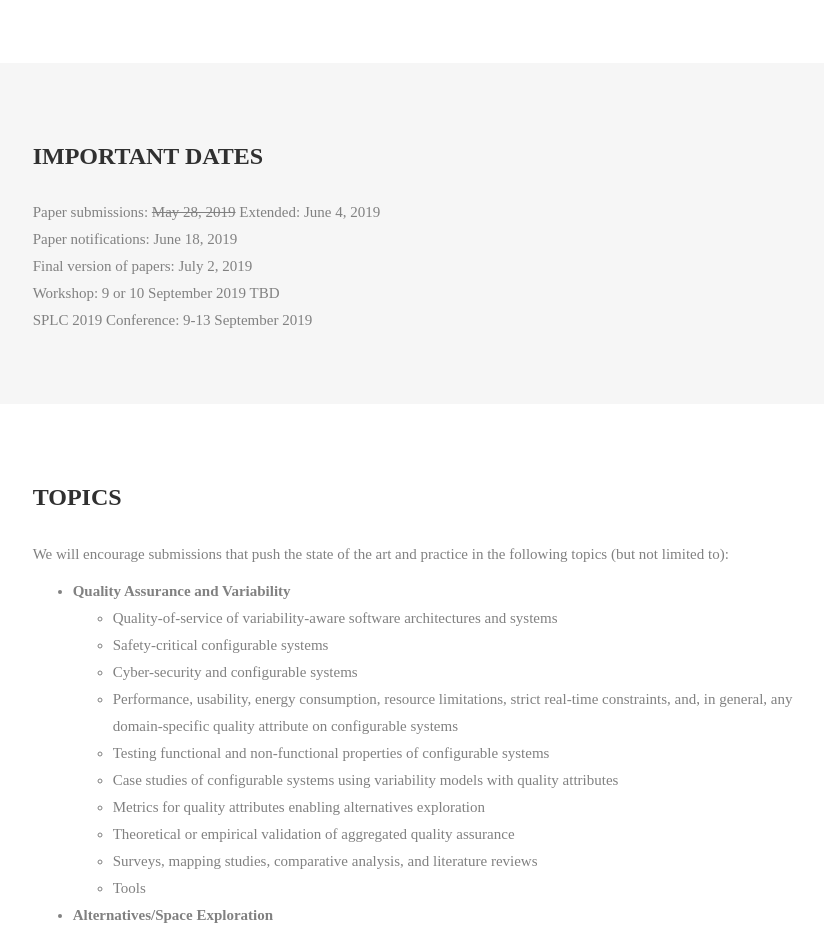
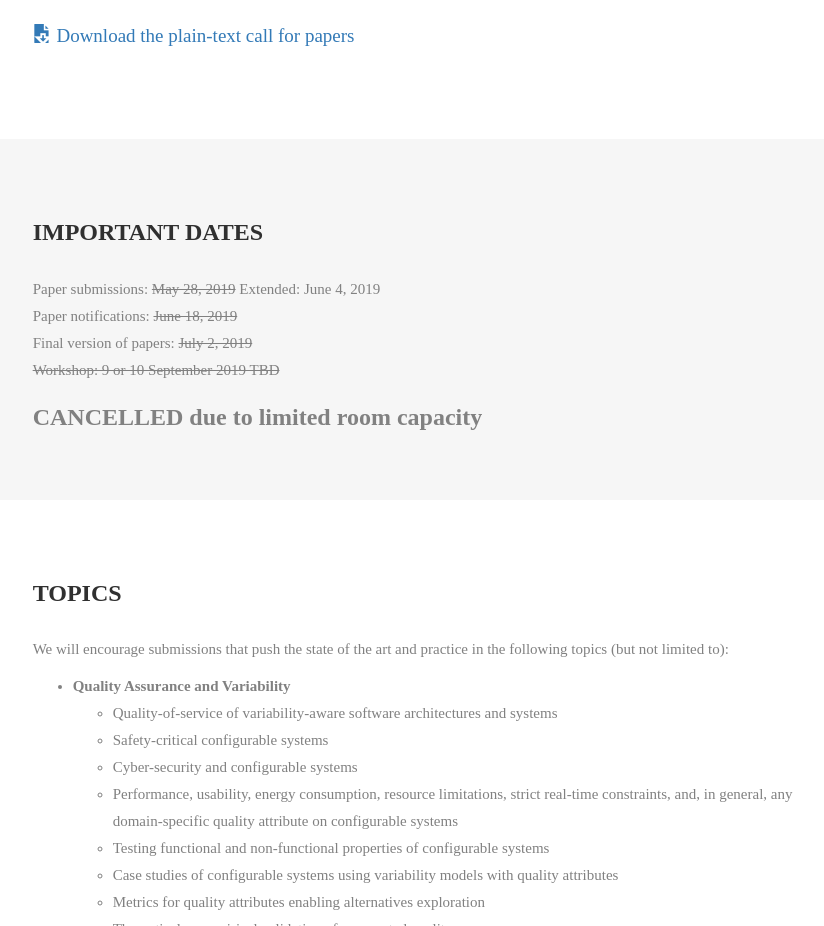
Before and after one commit to Ctrl-Alt-Q/Ctrl-Alt-Q.github.io, a plain HTML site: page 2019/index.html in a window 1280 px wide. Shown: the part 1040-1966 px from the top of the page, without its empty margins (219-1043 px from the left). Drawn offline with nearby package versions, Linux system fonts and the light colour scheme; a web font is replaced by a local one.

Commit message:
cancelled due to limited room capacity

```diff
--- a/2019/index.html
+++ b/2019/index.html
@@ -52,6 +52,7 @@
 <h3><b>Control of Alternatives and Quality</b></h3>
 <h3>September 2019, Paris, France</h3>
 <i>held in conjunction with SPLC2019 - 23rd International Systems and Software Product Line Conference - Sept 9-13 2019</i>
+<h2><b>CANCELLED due to limited room capacity</b></h2>
 </div>
 
 
@@ -87,10 +88,10 @@ Workshop organized by<br/>
      <p>
 <!--<b>Paper submissions:</b> <b><strike>Friday, January 11</strike></b> <img src="./files/accept.gif" alt="Closed">-->
 Paper submissions: <del>May 28, 2019</del> Extended: June 4, 2019<br/>
-Paper notifications: June 18, 2019<br/>
-Final version of papers: July 2, 2019<br/>
-Workshop: 9 or 10 September 2019 TBD<br/>
-SPLC 2019 Conference: 9-13 September 2019<br/>
+Paper notifications: <del>June 18, 2019</del><br/>
+Final version of papers: <del>July 2, 2019</del><br/>
+<del>Workshop: 9 or 10 September 2019 TBD</del><br/>
+<h3><b>CANCELLED due to limited room capacity</b></h3>
 </p>
     </div>
     <div class="col-sm-2"></div>
@@ -377,6 +378,7 @@ Matthieu Pfeiffer, and Emmanuel Vaumorin, Magillem, Paris, France
 
 <b><a href="https://splc2019.net/about/venue/" target="_new">Venue information of SPLC 2019</a></b></br>
 SPLC2019 will be hosted by FIAP Jean Monnet conference center, located at 30 rue Cabanis, 75014 Paris.</br>
+<h3><b>CANCELLED due to limited room capacity</b></h3>
     </div>
 	<div class="col-sm-2"></div>
   </div>
@@ -389,7 +391,7 @@ SPLC2019 will be hosted by FIAP Jean Monnet conference center, located at 30 rue
     <div class="col-sm-8">
 <h2>Workshop program</h2>
 </br>
-To be defined.
+<h3><b>CANCELLED due to limited room capacity</b></h3>
 </br>
     </div>
 	<div class="col-sm-2"></div>
```
Also changed, not shown: index.html (+1 -1 lines).
